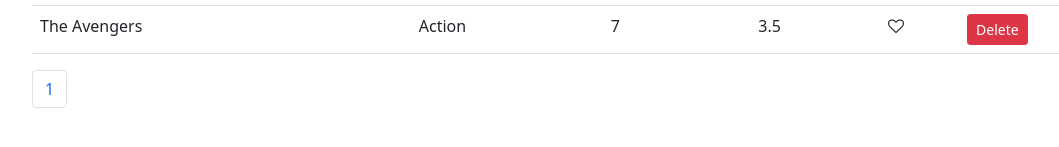
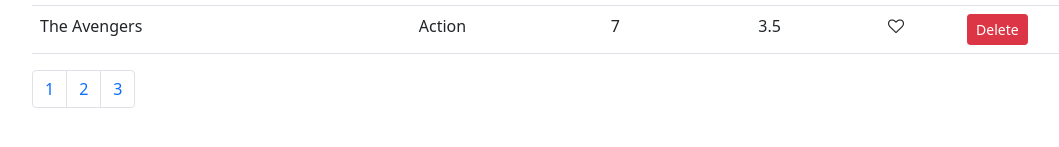
Before and after one commit to abbasi-naim/react-list-movie, a React (Create React App) app: page / in a window 1280 px wide. Shown: the part 479-626 px from the top of the page, without its empty margins (50-1109 px from the left). Built offline with nearby package versions, Linux system fonts and the light colour scheme.

Commit message:
added map for return page number

```diff
--- a/src/components/common/pagination.jsx
+++ b/src/components/common/pagination.jsx
@@ -4,12 +4,15 @@
 const Pagination = (props) => {
   const { itemsCount, pageSize } = props;
   const pagesCount = itemsCount / pageSize;
+  const pages = _.range(1, pagesCount + 1);
   return (
     <nav>
       <ul className="pagination">
-        <li className="page-item">
-          <a className="page-link">1</a>
-        </li>
+        {pages.map((page) => (
+          <li key={page} className="page-item">
+            <a className="page-link">{page}</a>
+          </li>
+        ))}
       </ul>
     </nav>
   );
```
